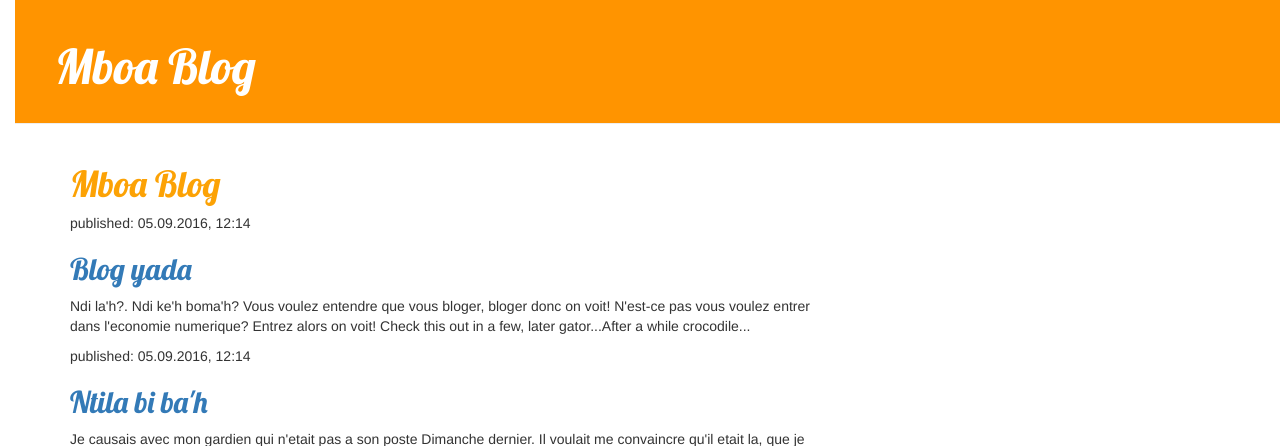
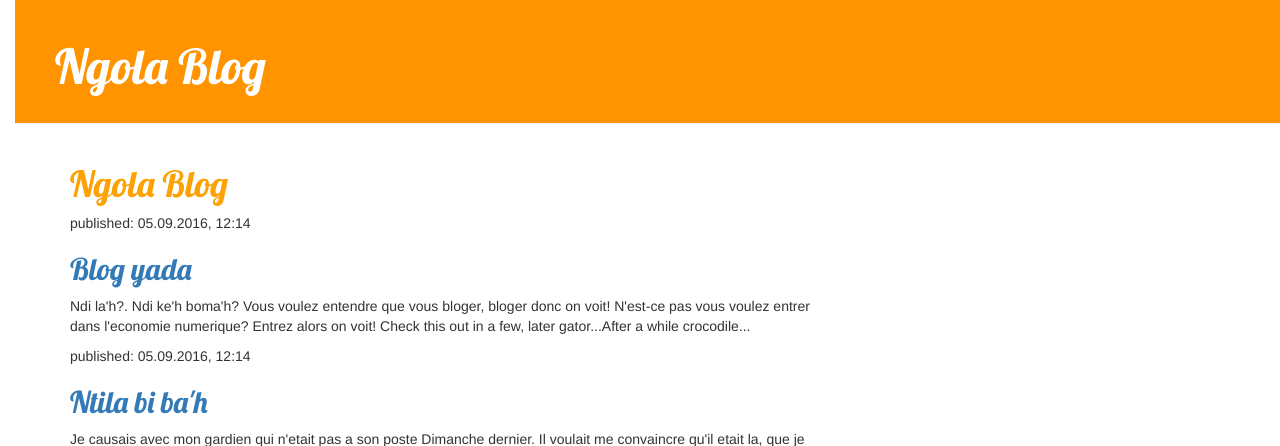
Before and after one commit to bomamango/mango_o, a Django app: template blog/templates/blog/post_list.html in a window 1280 px wide. Shown: the top 446 px of the page. Run offline with Django 3.2, Linux system fonts and the light colour scheme; the template is opened without the code that fills it, so the values that code supplies are empty; some libraries are stand-ins or nearby versions.

Commit message:
Modified Blog name

```diff
--- a/blog/templates/blog/base.html
+++ b/blog/templates/blog/base.html
@@ -1,7 +1,7 @@
 {% load staticfiles %}
 <html>
     <head>
-        <title>Mboa blog</title>
+        <title>Ngola blog</title>
         <link rel="stylesheet" href="//maxcdn.bootstrapcdn.com/bootstrap/3.2.0/css/bootstrap.min.css">
         <link rel="stylesheet" href="//maxcdn.bootstrapcdn.com/bootstrap/3.2.0/css/bootstrap-theme.min.css">
         <link rel="stylesheet" href="{% static 'css/blog.css' %}">
@@ -13,7 +13,7 @@
             {% if user.is_authenticated %}
                 <a href="{% url 'post_new' %}" class="top-menu"><span class="glyphicon glyphicon-plus"></span></a>
             {% endif %}
-            <h1><a href="/">Mboa Blog</a></h1>
+            <h1><a href="/">Ngola Blog</a></h1>
         </div>
         <div class="content container">
             <div class="row">
--- a/blog/templates/blog/post_list.html
+++ b/blog/templates/blog/post_list.html
@@ -12,7 +12,7 @@
     {% endfor %}
 
 <div>
-    <h1><a href="">Mboa Blog</a></h1>
+    <h1><a href="">Ngola Blog</a></h1>
 </div>
 <div>
     <p>published: 05.09.2016, 12:14</p>
```
Also changed, not shown: 1 other file.
